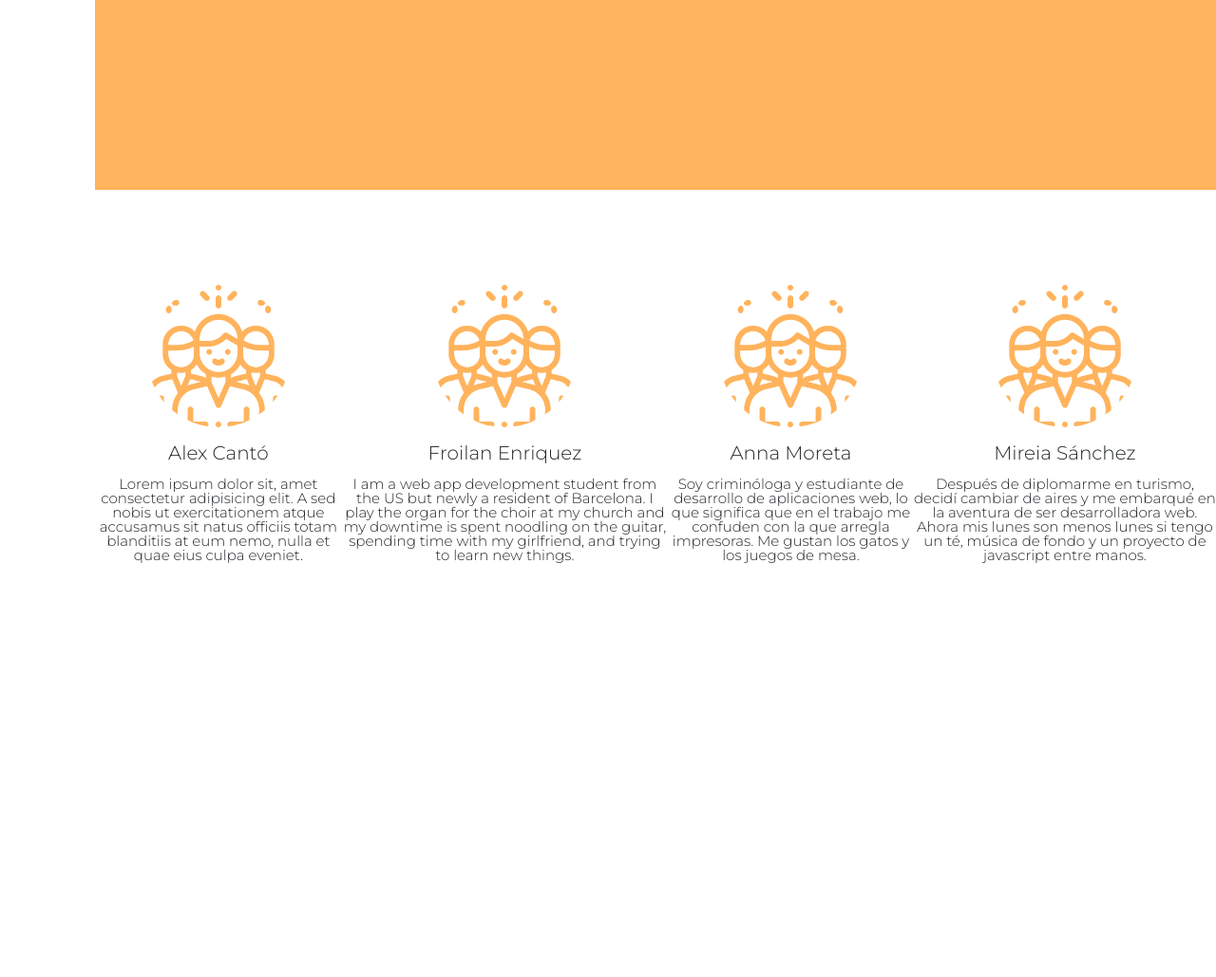
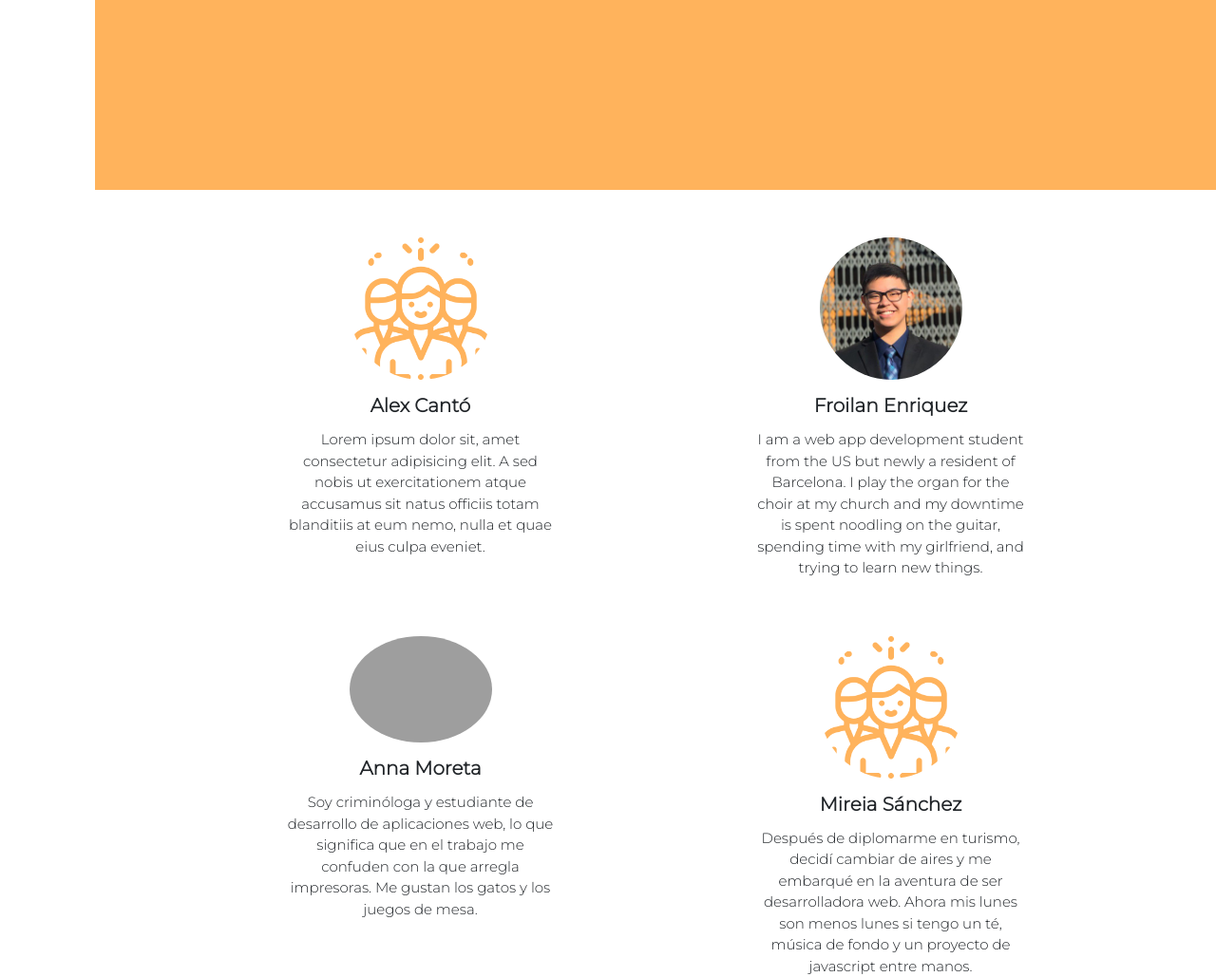
Before and after one commit to froilanenriquez3/Project1, a PHP site: page / in a window 1280 px wide. Shown: the part 2200-3229 px from the top of the page at 95% size. Before the commit the page ends 2793 px from the top, so only its background shows below. Run offline with PHP 8.4, Linux system fonts and the light colour scheme; the visitor is signed in with stand-in values (Sample User, id 1); grey boxes are pictures that could not be loaded.

Commit message:
traducciones, home, aboutUS

```diff
--- a/index.php
+++ b/index.php
@@ -28,6 +28,7 @@
   <link rel="stylesheet" href="/project1/style/nomWebApp.css">
   <link rel="stylesheet" href="/project1/style/buttons.css">
   <link rel="stylesheet" href="/project1/style/style-navbar.css">
+  <link rel="stylesheet" href="/project1/style/aboutUs.css">
 
   <!-- FONT MONTSERRAT -->
   <link rel="preconnect" href="https://fonts.gstatic.com">
@@ -93,7 +94,7 @@
       </div>
 
       <div style="text-align: center;" class="member">
-        <img src="/project1/media/img/aboutUs.png" width="150px" class="rounded-circle" alt="">
+        <img src="/project1/media/img/froilan-me.jpeg" width="150px" class="rounded-circle" alt="">
         <h3>Froilan Enriquez</h3>
         <p>I am a web app development student from the US but newly a resident of Barcelona. I play the organ for the choir at my church
           and my downtime is spent noodling on the guitar, spending time with my girlfriend, and trying to learn new things.
@@ -101,11 +102,9 @@
       </div>
 
       <div style="text-align: center;" class="member">
-        <img src="/project1/media/img/aboutUs.png" width="150px" class="rounded-circle" alt="">
+        <img src="/project1/media/img/anna-me2.jpg" width="150px" class="rounded-circle" alt="">
         <h3>Anna Moreta</h3>
-        <p>Soy criminóloga y estudiante de desarrollo
-          de aplicaciones web, lo que significa que en el
-          trabajo me confuden con la que arregla impresoras.
+        <p>Soy criminóloga y estudiante de desarrollo de aplicaciones web, lo que significa que en el trabajo me confuden con la que arregla impresoras.
           Me gustan los gatos y los juegos de mesa.
         </p>
       </div>
--- a/php_partials/navbar.php
+++ b/php_partials/navbar.php
@@ -3,27 +3,29 @@
     <ul>
         <!-- RECOMERÇEM -->
 
-        <li><a href="/project1/index.php/#divulgacio"><img src="/project1/media/img/game-icon.png" width="50px">
-
-                <p>Recomerçem</p>
-            </a></li>
+        <li><a href="/project1/index.php/#divulgacio"><img src="/project1/media/img/home-icon.png" width="50px">
+            <p>Recomerçem</p>
+            </a>
+        </li>
         <!-- GAMES -->
-        <li><a href="/project1/php_views/games.php"><img src="/project1/media/img/game.png" width="60px">
+        <li><a href="/project1/php_views/games.php"><img src="/project1/media/img/game.png" width="50px">
                 <p>Juegos</p>
-            </a></li>
+            </a>
+        </li>
         <!-- PUNTOS Y PROMOCIONES -->
-        <li><a href="#"><img src="/project1/media/img/promociones-relleno.png" width="50px">
+        <li><a href="/project1/php_views/promotions.php"><img src="/project1/media/img/promociones-relleno.png" width="50px">
                 <p>Puntos y Promociones</p>
             </a></li>
         <!-- SOBRE NOSOTRES -->
         <li><a href="/project1/index.php/#aboutUs"><img src="/project1/media/img/aboutUs.png" width="50px">
                 <p>Sobre Nosotres</p>
-            </a></li>
+            </a>
+        </li>
         <!-- ADMINISTRADOR -->
         <li><a href="/project1/php_views/administration.php"><img src="/project1/media/img/admin.png" width="50px">
                 <p>Administración</p>
-            </a></li>
-
+            </a>
+        </li>
     </ul>
 
     <!-- <div class="social_media">
--- a/style/aboutUs.css
+++ b/style/aboutUs.css
@@ -1,80 +1,21 @@
-*{
-    margin: 0;
-    padding: 0;
-    box-sizing: border-box;
-    list-style: none;
-    text-decoration: none;
-    font-family: 'Montserrat', sans-serif;
+.main_content{
+    display: grid;
+    grid-template-columns: auto auto;
+    grid-gap: 10px;
+    padding: 0px 100px;
+
 }
 
-h3{
-    padding: 15px;
-    font-size: 20px;
+.member{
+    margin-left: 100px;
+    margin-right: 100px;
+    margin-top: 50px;
 }
 
-.fuente{
-    font-size: 20px;
+.member h3{
+    font-weight: bold;
 }
 
-
-/* BOTONES */
-#buttons{
-    position: fixed;
-    top: 5px;
-    right: 5px;
-    padding: 1em;
+.member p{
+    line-height: 1.5em;
 }
-
-#buttons > .btn{
-    background-color: #ffb35c;
-    color: #2e585a;
-    margin: 0.5em;
-}
-
-.wrapper{
-    display: flex;
-    position: relative;
-}
-
-.wrapper .sidebar{
-    width: 100px;
-    height: 100%;
-    background: #2E585A;
-    padding: 30px 0px;
-    position: fixed;
-}
-
-.wrapper .sidebar ul li{
-    text-align: center;
-    padding: 35px 0px;
-}
-
-.wrapper .sidebar ul li:hover{
-    background-color: #E3F2E6;
-    opacity: 0.5;
-}
-
-.wrapper .main_content{
-    width: 100%;
-    margin-left: 200px;
-    margin-right: 100px;
-    margin-top: 100px;
-}
-
-
-.wrapper .main_content .info{
-    margin: 20px;
-    color: #717171;
-    line-height: 25px;
-}
-
-.wrapper .main_content .info div{
-    margin-bottom: 20px;
-}
-
-.main_content{
-    font-size: 15px;
-    display: flex;
-    flex-direction: row;
-    padding-top: 100px;
-}
--- a/style/login.css
+++ b/style/login.css
@@ -20,7 +20,7 @@ body {
 .container{
     width: 400px;
     margin: auto;
-    margin-top: 8%;
+    margin-top: 5%;
 }
 
 
--- a/style/signup.css
+++ b/style/signup.css
@@ -20,7 +20,7 @@ body {
 .container{
     width: 600px;
     margin: auto;
-    margin-top: 10%;
+    margin-top: 5%;
 }
 
 .card-header{
--- a/webApp/game_anna/js.js
+++ b/webApp/game_anna/js.js
@@ -12,7 +12,7 @@ function start(){
 
 
   let character ={
-    x: 0,
+    x: 500,
     y: 370,
     width: 80,
     height: 80
```
Also changed, not shown: lang/CAT.js (+8 -1 lines), lang/ENG.js (+7 -1 lines), lang/ESP.js (+6 -1 lines), 3 other files.
